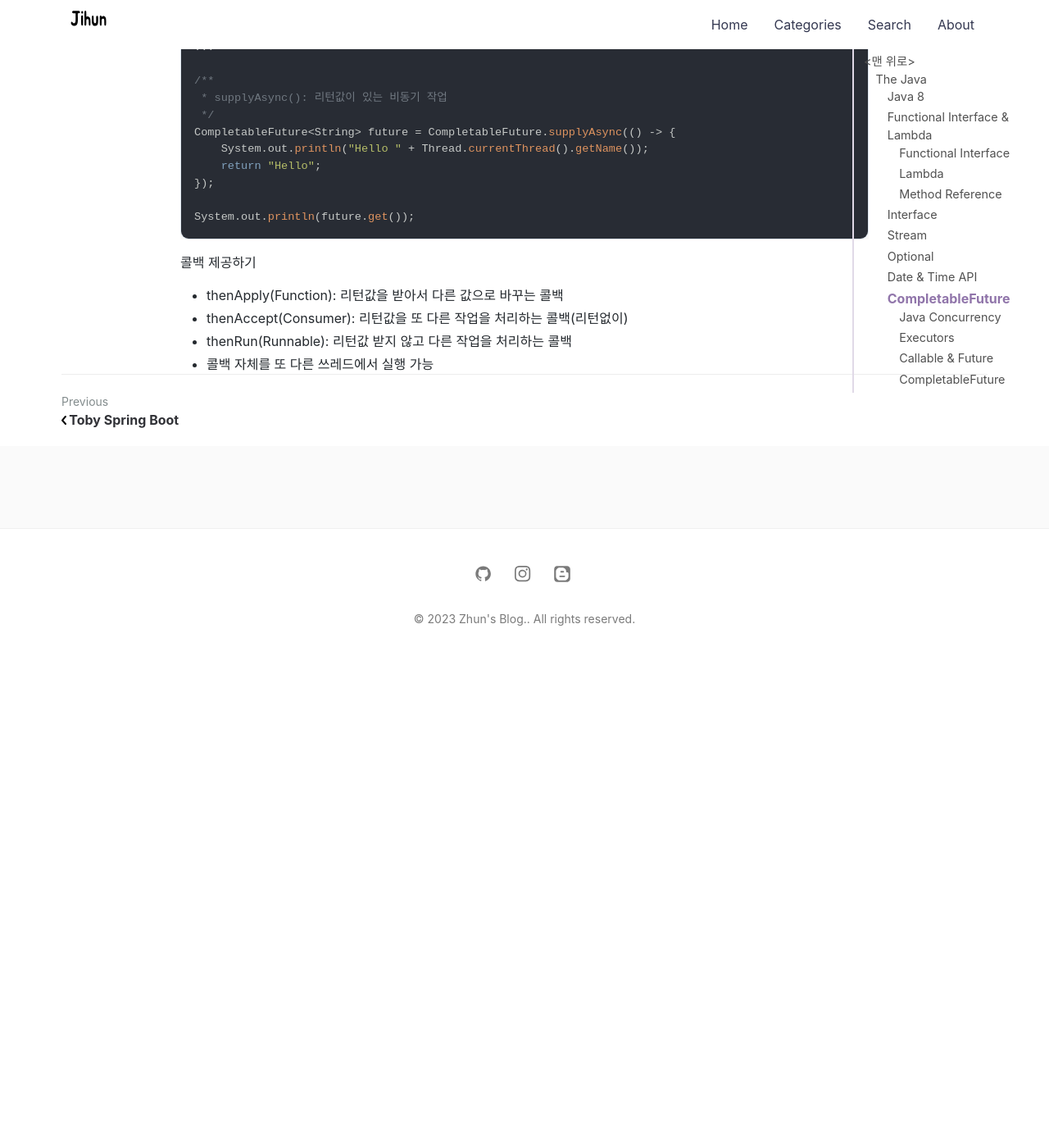
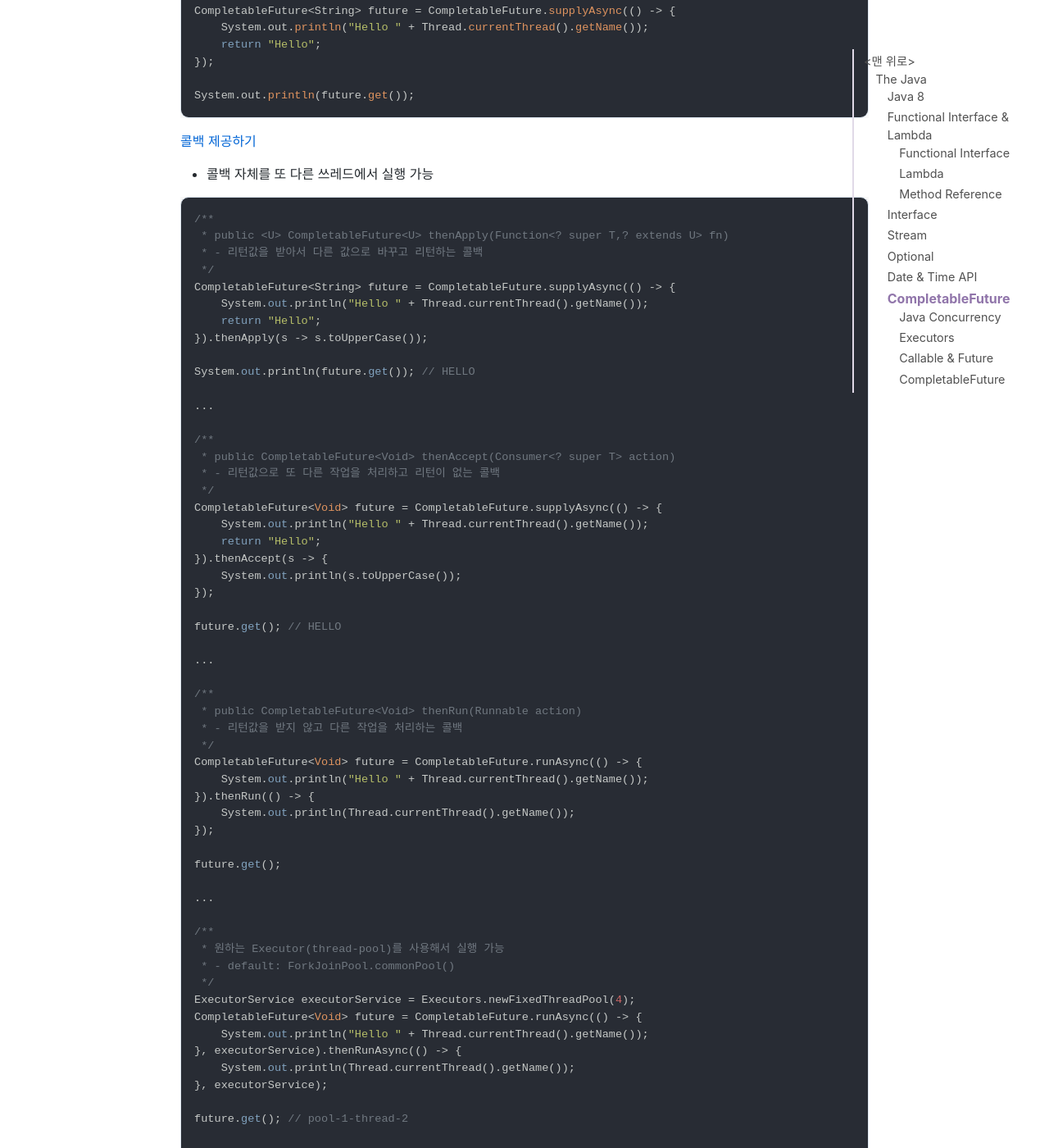
Before and after one commit to jihunparkme/jihunparkme.github.io, a Jekyll site: the page built from _posts/2023-09-27-the-java.md, in a window 1280 px wide and 1400 px high, scrolled down 23520 px. Shown: the whole window at 82% size. Built offline with Jekyll 4.4.1, drawn with Linux system fonts in a browser that asks for light colours; nearby versions of some CDN libraries; comment, search, counter and statistics services are not loaded; before the commit the page ends 24330 px from its top, so only the background shows below that; some of the changed text lies outside the part shown.

Commit message:
[The Java] CompletableFuture

````diff
--- a/_posts/2023-09-27-the-java.md
+++ b/_posts/2023-09-27-the-java.md
@@ -999,24 +999,19 @@
 
 ### CompletableFuture
 
-자바에서 비동기(Asynchronous) 프로그래밍이 가능한 인터페이스
-- Future 로도 어느정도 가능하지만, 하기 어려운 작업들이 다수 존재
-  - Future 를 외부에서 완료 불가
-    - 취소, get() 타임아웃 설정은 가능
-  - 블로킹 코드(get())를 사용하지 않고서는 작업이 끝났을 때 콜백 실행 불가
+자바에서 비동기(Asynchronous) 프로그래밍이 가능하도록 지원하는 인터페이스
+- Future 로도 비동기 처리가 어느정도 가능하지만, 어려운 작업들이 다수 존재
+  - Future 를 외부에서 완료 처리 불가
+    - cancel(), get() 타임아웃 설정은 가능
+  - 블로킹 코드(ex. get())를 사용하지 않고서는 작업이 끝났을 때 콜백 실행 불가
   - 여러 Future 조합 불가
-    - ex. Event 정보 조회 후 Event 참석 회원 목록 조회하기
+    - ex. 행사 정보 조회 후 행사 참석 회원 목록 조회하기
   - 예외 처리용 API 제공 X
 
 [CompletableFuture](https://docs.oracle.com/javase/8/docs/api/java/util/concurrent/CompletableFuture.html)
-- Implements Future
-- Implements [CompletionStage](https://docs.oracle.com/javase/8/docs/api/java/util/concurrent/CompletionStage.html)
+- Implements Future, [CompletionStage](https://docs.oracle.com/javase/8/docs/api/java/util/concurrent/CompletionStage.html)
 
-비동기로 작업 실행하기
-- 리턴값이 없는 경우: runAsync()
-- 리턴값이 있는 경우: supplyAsync()
-- 원하는 Executor(쓰레드풀)를 사용해서 실행 가능
-  - default: ForkJoinPool.commonPool()
+[비동기로 작업 실행하기](https://github.com/jihunparkme/java-example/blob/main/src/main/java/com/example/java8to11/completableFuture/CompletableFutureTestApp.java)
 
 ```java
 /**
@@ -1055,8 +1050,64 @@
 System.out.println(future.get());
 ```
 
-콜백 제공하기
-- thenApply(Function): 리턴값을 받아서 다른 값으로 바꾸는 콜백
-- thenAccept(Consumer): 리턴값을 또 다른 작업을 처리하는 콜백(리턴없이)
-- thenRun(Runnable): 리턴값 받지 않고 다른 작업을 처리하는 콜백
+[콜백 제공하기](https://github.com/jihunparkme/java-example/blob/main/src/main/java/com/example/java8to11/completableFuture/CompletableFutureCallbackTestApp.java)
 - 콜백 자체를 또 다른 쓰레드에서 실행 가능
+
+```java
+/**
+ * public <U> CompletableFuture<U> thenApply(Function<? super T,? extends U> fn)
+ * - 리턴값을 받아서 다른 값으로 바꾸고 리턴하는 콜백
+ */
+CompletableFuture<String> future = CompletableFuture.supplyAsync(() -> {
+    System.out.println("Hello " + Thread.currentThread().getName());
+    return "Hello";
+}).thenApply(s -> s.toUpperCase());
+
+System.out.println(future.get()); // HELLO
+
+...
+
+/**
+ * public CompletableFuture<Void> thenAccept(Consumer<? super T> action)
+ * - 리턴값으로 또 다른 작업을 처리하고 리턴이 없는 콜백
+ */
+CompletableFuture<Void> future = CompletableFuture.supplyAsync(() -> {
+    System.out.println("Hello " + Thread.currentThread().getName());
+    return "Hello";
+}).thenAccept(s -> {
+    System.out.println(s.toUpperCase());
+});
+
+future.get(); // HELLO
+
+...
+
+/**
+ * public CompletableFuture<Void> thenRun(Runnable action)
+ * - 리턴값을 받지 않고 다른 작업을 처리하는 콜백
+ */
+CompletableFuture<Void> future = CompletableFuture.runAsync(() -> {
+    System.out.println("Hello " + Thread.currentThread().getName());
+}).thenRun(() -> {
+    System.out.println(Thread.currentThread().getName());
+});
+
+future.get();
+
+...
+
+/**
+ * 원하는 Executor(thread-pool)를 사용해서 실행 가능
+ * - default: ForkJoinPool.commonPool()
+ */
+ExecutorService executorService = Executors.newFixedThreadPool(4);
+CompletableFuture<Void> future = CompletableFuture.runAsync(() -> {
+    System.out.println("Hello " + Thread.currentThread().getName());
+}, executorService).thenRunAsync(() -> {
+    System.out.println(Thread.currentThread().getName());
+}, executorService);
+
+future.get(); // pool-1-thread-2
+
+executorService.shutdown();
+```
````
